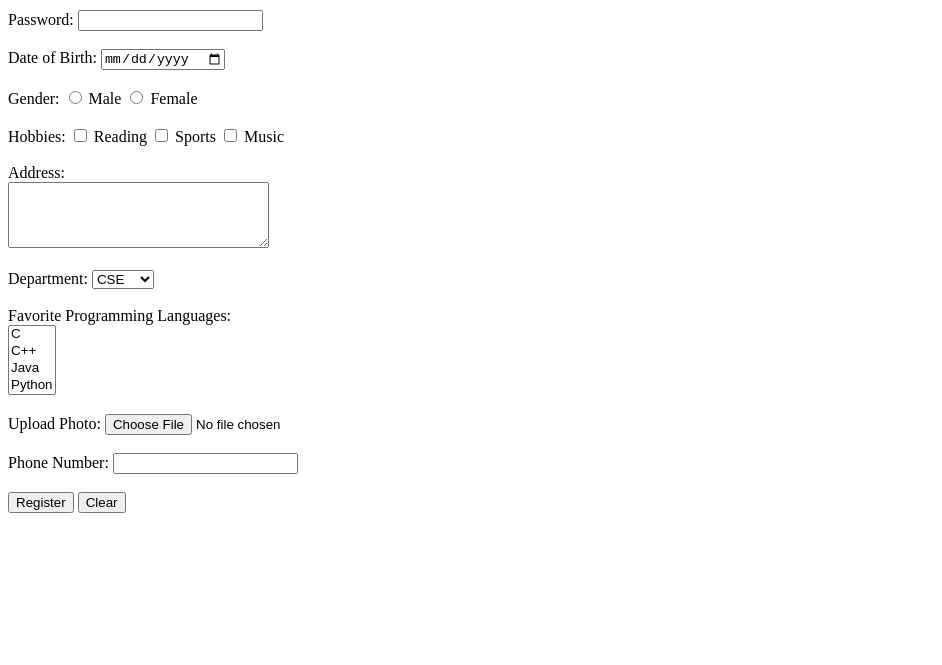
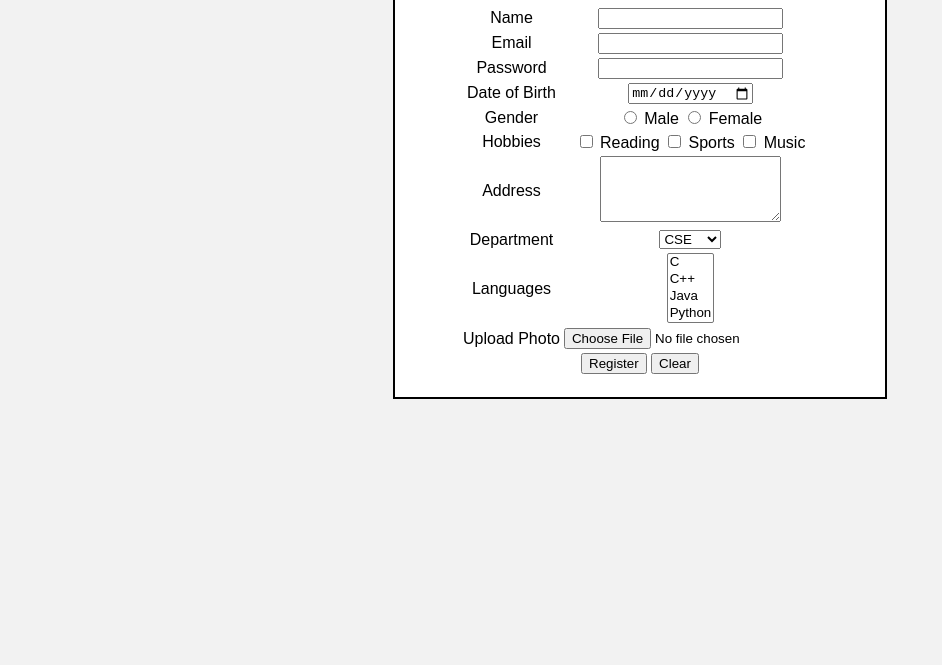
Before and after one commit to 112434010-wq/html, a plain HTML site: page reg.html in a window 1280 px wide. Shown: the part 135-800 px from the top of the page, without its empty margins (0-942 px from the left). Drawn offline with Linux system fonts and the light colour scheme.

Commit message:
Add files via upload

```diff
--- a/reg.html
+++ b/reg.html
@@ -1,80 +1,116 @@
 <!DOCTYPE html>
 <html>
 <head>
-    <title>Registration Form</title>
+    <title>Student Registration Form</title>
+    <style>
+        body{
+            font-family: Arial, sans-serif;
+            background-color: #f2f2f2;
+        }
+        .container{
+            width: 450px;
+            margin: 50px auto;
+            border: 2px solid black;
+            padding: 20px;
+            background-color: white;
+            text-align: center;
+        }
+        table{
+            margin: auto;
+        }
+    </style>
 </head>
 <body>
 
+<div class="container">
     <h2>Student Registration Form</h2>
 
     <form>
+        <table>
 
-    <!-- Text Field -->
-    <label>Full Name:</label>
-    <input type="text" name="fullname"><br><br>
+            <tr>
+                <td>Name</td>
+                <td><input type="text" name="name"></td>
+            </tr>
 
-    <!-- Email -->
-    <label>Email:</label>
-    <input type="email" name="email"><br><br>
+            <tr>
+                <td>Email</td>
+                <td><input type="email" name="email"></td>
+            </tr>
 
-    <!-- Password -->
-    <label>Password:</label>
-    <input type="password" name="password"><br><br>
+            <tr>
+                <td>Password</td>
+                <td><input type="password" name="password"></td>
+            </tr>
 
-    <!-- Date -->
-    <label>Date of Birth:</label>
-    <input type="date" name="dob"><br><br>
+            <tr>
+                <td>Date of Birth</td>
+                <td><input type="date" name="dob"></td>
+            </tr>
 
-    <!-- Radio Button -->
-    <label>Gender:</label>
-    <input type="radio" name="gender" value="Male"> Male
-    <input type="radio" name="gender" value="Female"> Female
-    <br><br>
+            <tr>
+                <td>Gender</td>
+                <td>
+                    <input type="radio" name="gender"> Male
+                    <input type="radio" name="gender"> Female
+                </td>
+            </tr>
 
-    <!-- Checkbox -->
-    <label>Hobbies:</label>
-    <input type="checkbox" name="hobby" value="Reading"> Reading
-    <input type="checkbox" name="hobby" value="Sports"> Sports
-    <input type="checkbox" name="hobby" value="Music"> Music
-    <br><br>
+            <tr>
+                <td>Hobbies</td>
+                <td>
+                    <input type="checkbox"> Reading
+                    <input type="checkbox"> Sports
+                    <input type="checkbox"> Music
+                </td>
+            </tr>
 
-    <!-- Text Area -->
-    <label>Address:</label><br>
-    <textarea rows="4" cols="30"></textarea><br><br>
+            <tr>
+                <td>Address</td>
+                <td>
+                    <textarea rows="4" cols="20"></textarea>
+                </td>
+            </tr>
 
-    <!-- Combo Box -->
-    <label>Department:</label>
-    <select name="department">
+            <tr>
+                <td>Department</td>
+                <td>
+                    <select>
                         <option>CSE</option>
                         <option>ECE</option>
                         <option>EEE</option>
                         <option>MECH</option>
                     </select>
-    <br><br>
+                </td>
+            </tr>
 
-    <!-- List Box -->
-    <label>Favorite Programming Languages:</label><br>
+            <tr>
+                <td>Languages</td>
+                <td>
                     <select multiple size="4">
                         <option>C</option>
                         <option>C++</option>
                         <option>Java</option>
                         <option>Python</option>
                     </select>
-    <br><br>
+                </td>
+            </tr>
 
-    <!-- File Upload -->
-    <label>Upload Photo:</label>
-    <input type="file" name="photo"><br><br>
+            <tr>
+                <td>Upload Photo</td>
+                <td><input type="file"></td>
+            </tr>
 
-    <!-- Phone -->
-    <label>Phone Number:</label>
-    <input type="tel" name="phone"><br><br>
-
-    <!-- Buttons -->
+            <tr>
+                <td colspan="2" align="center">
                     <input type="submit" value="Register">
                     <input type="reset" value="Clear">
+                </td>
+            </tr>
 
+        </table>
     </form>
+</div>
 
 </body>
 </html>
```
Lines whose indentation alone changed are shown as unchanged.
